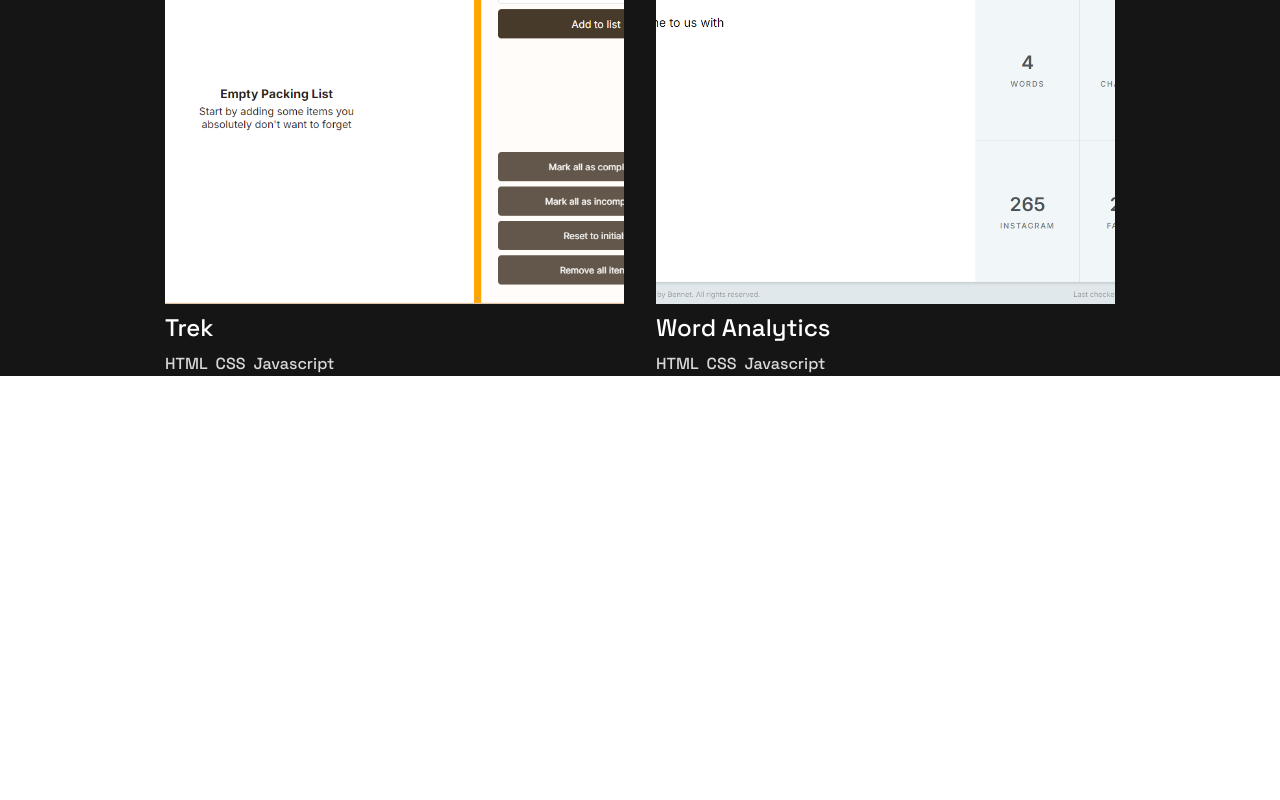
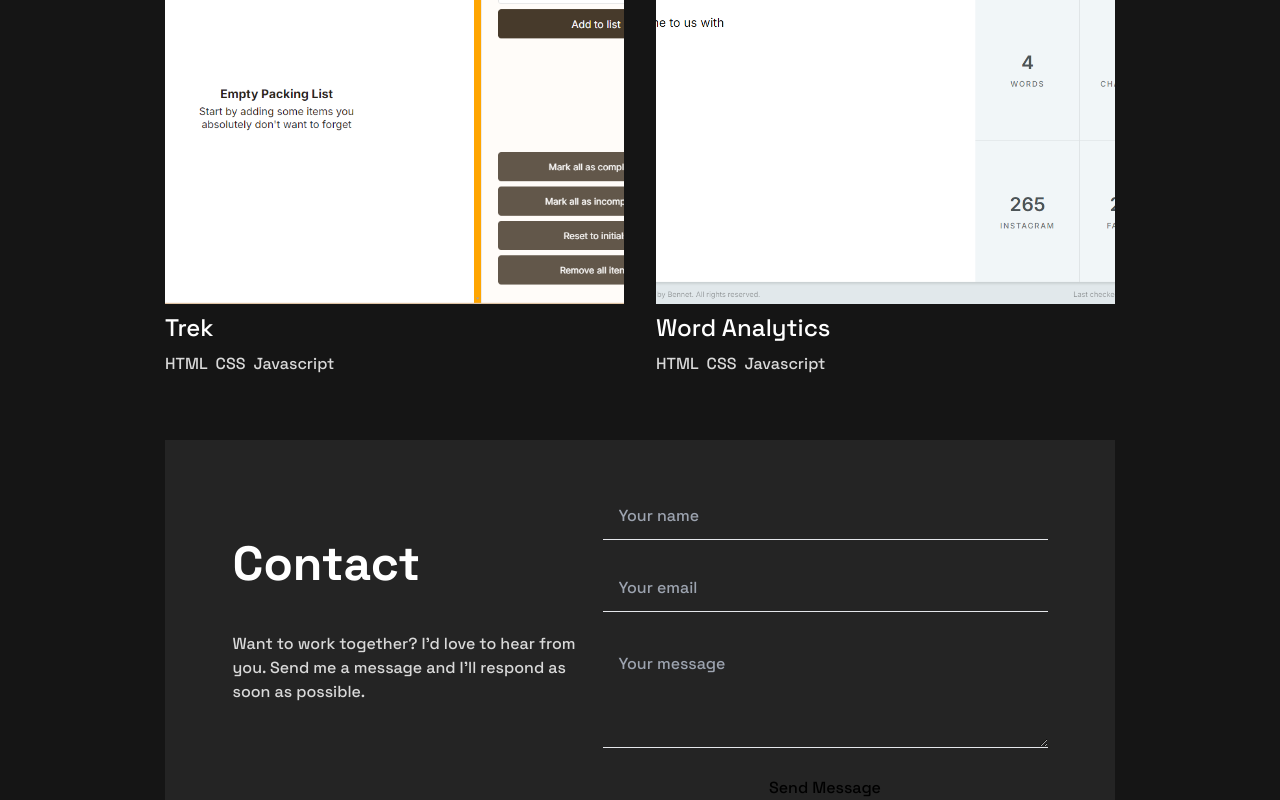
Before and after one commit to Bennet-Ukoh/single-page-portfolio, a Next.js app: page / in a window 1280 px wide. Shown: the part 2340-3140 px from the top of the page. Before the commit the page ends 2716 px from the top, so only its background shows below. Built offline with nearby package versions, Linux system fonts and the light colour scheme.

Commit message:
contact form added

```diff
--- a/src/app/page.tsx
+++ b/src/app/page.tsx
@@ -1,3 +1,4 @@
+import Contact from "@/components/contact";
 import Header from "@/components/header";
 import Intro from "@/components/intro";
 import Projects from "@/components/projects";
@@ -10,6 +11,7 @@ export default function Page() {
       <Intro />
       <Tools />
       <Projects />
+      <Contact />
     </main>
   );
 }
--- a/src/components/contact.tsx
+++ b/src/components/contact.tsx
@@ -1,3 +1,41 @@
 export default function Contact() {
-  return <div>Contact Page</div>;
+  return (
+    <section className="flex lg:flex-row flex-col justify-center items-center space-x-5 bg-[#242424] mt-16">
+      <div className="flex flex-col lg:justify-start justify-center lg:items-start gap-y-4 py-2 items-center lg:w-1/2 max-w-[350px] lg:gap-y-10">
+        <h1 className="text-text-heading text-heading-l font-bold">Contact</h1>
+        <p className="text-text-body lg:text-start text-center">
+          Want to work together? I’d love to hear from you. Send me a message
+          and I’ll respond as soon as possible.
+        </p>
+      </div>
+      <form className="mt-10 flex flex-col lg:w-1/2 max-w-[445px] ">
+        <input
+          className="h-12 my-3 border-b bg-transparent text-text-body caret-text-body p-4 transition-all focus:outline-none focus:border-b-2 focus:border-text-link"
+          name="name"
+          type="name"
+          required
+          maxLength={500}
+          placeholder="Your name"
+        />
+        <input
+          className="h-12 my-3 border-b bg-transparent text-text-body caret-text-body p-4 transition-all focus:outline-none focus:border-b-2 focus:border-text-link"
+          name="senderEmail"
+          type="email"
+          required
+          maxLength={500}
+          placeholder="Your email"
+        />
+        <textarea
+          className="h-28 my-3 border-b bg-transparent text-text-body caret-text-body p-4 transition-all focus:outline-none focus:border-b-2 focus:border-text-link"
+          name="message"
+          placeholder="Your message"
+          required
+          maxLength={5000}
+        />
+        <button type="submit" className="mt-4">
+          Send Message
+        </button>
+      </form>
+    </section>
+  );
 }
```
